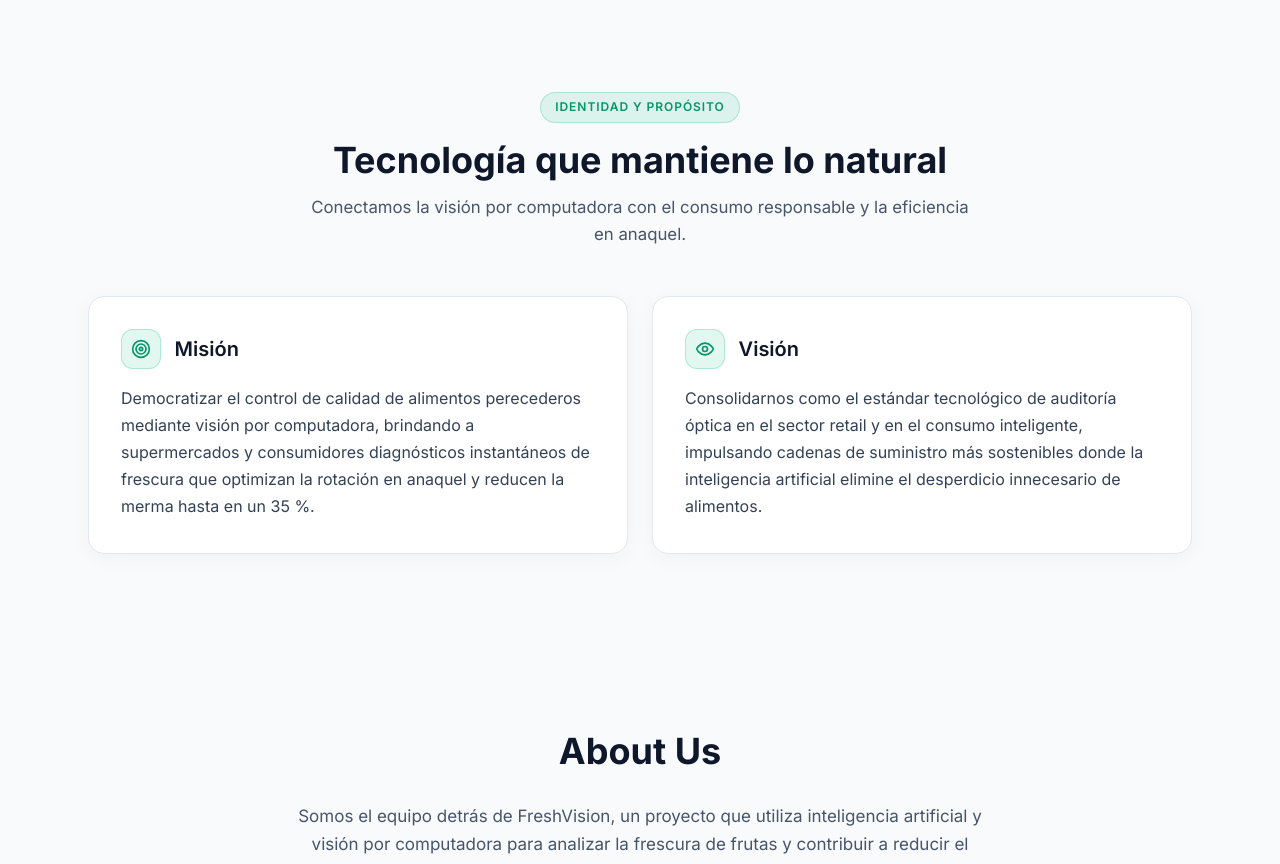
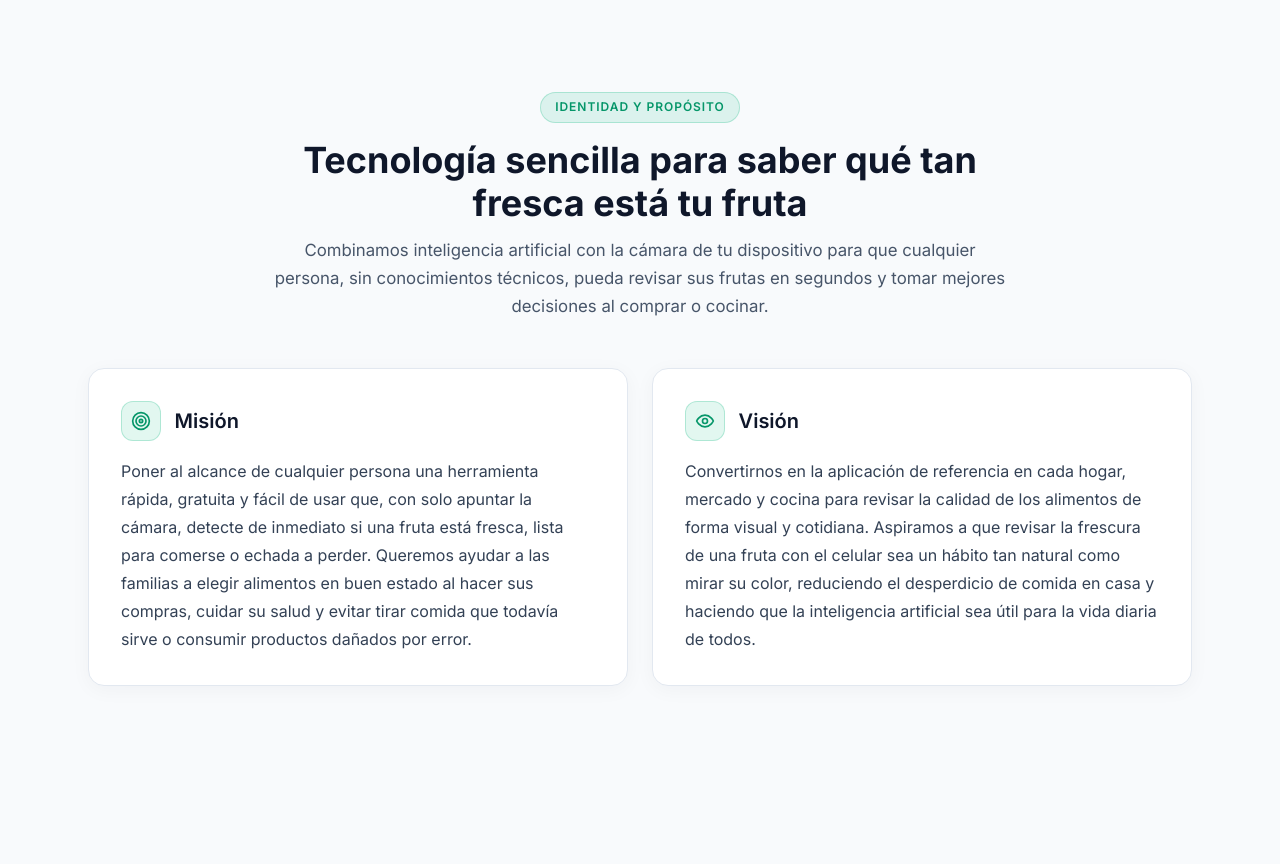
Before and after one commit to IO420/freshvision, a Next.js app: page / in a window 1280 px wide. Shown: the part 1760-2624 px from the top of the page. Built offline with nearby package versions, Linux system fonts and the light colour scheme.

Commit message:
Actualiza textos extensos de Misión y Visión para público general

```diff
--- a/src/components/home/MisionVision.tsx
+++ b/src/components/home/MisionVision.tsx
@@ -1,4 +1,4 @@
-import React from 'react';
+ import React from 'react';
 
 export default function MisionVision() {
   return (
@@ -11,7 +11,7 @@ export default function MisionVision() {
         }
         .mv-header {
           text-align: center;
-          max-width: 42rem;
+          max-width: 46rem;
           margin: 0 auto 3rem;
         }
         .mv-badge {
@@ -36,7 +36,7 @@ export default function MisionVision() {
         }
         .mv-subtitle {
           font-size: 1.05rem;
-          line-height: 1.6;
+          line-height: 1.65;
           color: #475569;
           margin: 0;
         }
@@ -83,7 +83,7 @@ export default function MisionVision() {
         }
         .mv-card-text {
           font-size: 1rem;
-          line-height: 1.7;
+          line-height: 1.75;
           color: #334155;
           margin: 0;
         }
@@ -91,9 +91,9 @@ export default function MisionVision() {
 
       <div className="mv-header">
         <span className="mv-badge">Identidad y Propósito</span>
-        <h2 className="mv-title">Tecnología que mantiene lo natural</h2>
+        <h2 className="mv-title">Tecnología sencilla para saber qué tan fresca está tu fruta</h2>
         <p className="mv-subtitle">
-          Conectamos la visión por computadora con el consumo responsable y la eficiencia en anaquel.
+          Combinamos inteligencia artificial con la cámara de tu dispositivo para que cualquier persona, sin conocimientos técnicos, pueda revisar sus frutas en segundos y tomar mejores decisiones al comprar o cocinar.
         </p>
       </div>
 
@@ -110,7 +110,7 @@ export default function MisionVision() {
             <h3 className="mv-card-title">Misión</h3>
           </div>
           <p className="mv-card-text">
-            Democratizar el control de calidad de alimentos perecederos mediante visión por computadora, brindando a supermercados y consumidores diagnósticos instantáneos de frescura que optimizan la rotación en anaquel y reducen la merma hasta en un 35 %.
+            Poner al alcance de cualquier persona una herramienta rápida, gratuita y fácil de usar que, con solo apuntar la cámara, detecte de inmediato si una fruta está fresca, lista para comerse o echada a perder. Queremos ayudar a las familias a elegir alimentos en buen estado al hacer sus compras, cuidar su salud y evitar tirar comida que todavía sirve o consumir productos dañados por error.
           </p>
         </article>
 
@@ -125,7 +125,7 @@ export default function MisionVision() {
             <h3 className="mv-card-title">Visión</h3>
           </div>
           <p className="mv-card-text">
-            Consolidarnos como el estándar tecnológico de auditoría óptica en el sector retail y en el consumo inteligente, impulsando cadenas de suministro más sostenibles donde la inteligencia artificial elimine el desperdicio innecesario de alimentos.
+            Convertirnos en la aplicación de referencia en cada hogar, mercado y cocina para revisar la calidad de los alimentos de forma visual y cotidiana. Aspiramos a que revisar la frescura de una fruta con el celular sea un hábito tan natural como mirar su color, reduciendo el desperdicio de comida en casa y haciendo que la inteligencia artificial sea útil para la vida diaria de todos.
           </p>
         </article>
       </div>
```
